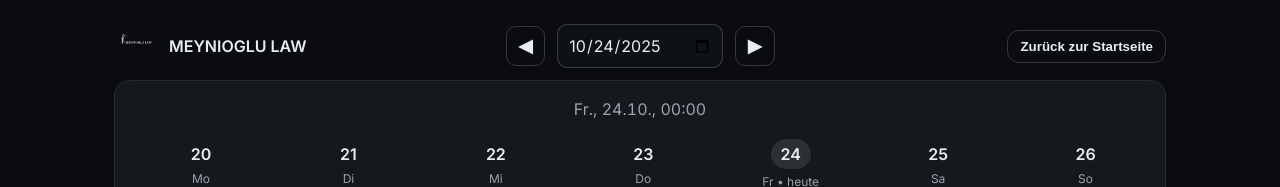
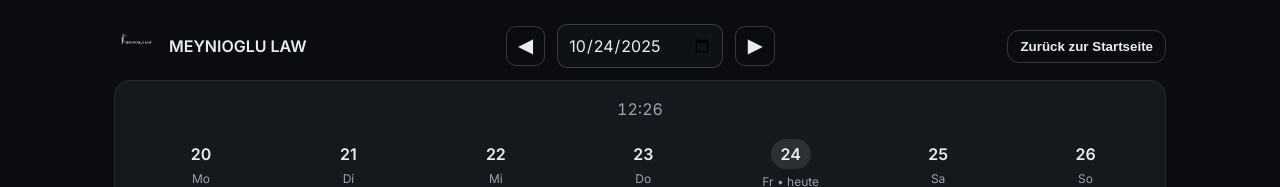
Before and after one commit to clemensjoe11-rgb/avocats_template, a website: page public/termin/index.html in a window 1280 px wide. Shown: the top 187 px of the page. Drawn offline with Linux system fonts and the light colour scheme; no server answers.

Commit message:
Update index.html

```diff
--- a/public/termin/index.html
+++ b/public/termin/index.html
@@ -235,14 +235,15 @@ const dayStart = ts => { const d=new Date(ts); d.setHours(0,0,0,0); return d.get
 
 // Headline time/date (oben und mobile Titel)
 function updateHeadline(){
+  // Uhr oben: nur aktuelle Uhrzeit
+  const now = new Date();
+  clock.textContent = now.toLocaleTimeString('de-DE', { hour:'2-digit', minute:'2-digit' });
+
+  // Mobile-Titel: gewähltes Datum (ohne Uhrzeit)
   const d = new Date(selectedDayTs ?? Date.now());
-  const txt = d.toLocaleString('de-DE', {
-    weekday:'short', day:'2-digit', month:'2-digit',
-    hour:'2-digit', minute:'2-digit'
-  });
-  clock.textContent = txt;
-  mTitle.textContent = txt;
+  mTitle.textContent = d.toLocaleDateString('de-DE', { weekday:'short', day:'2-digit', month:'2-digit' });
 }
+
 setInterval(()=>{ if(!document.hidden) updateHeadline(); }, 30000);
 
 function setSelectedDay(ts){
```
